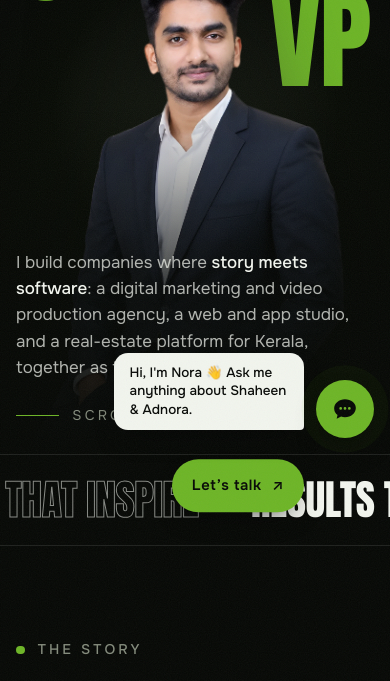
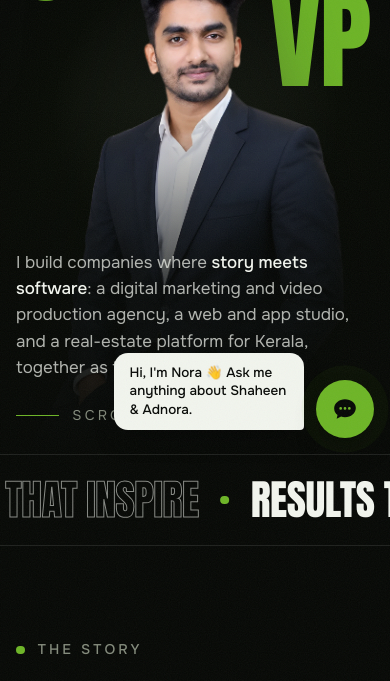
Before and after one commit to Shaheenvp/shaheen-portfolio, a plain HTML site: page index.html in a window 390 px wide. Shown: the part 390-1071 px from the top of the page. Drawn offline with nearby package versions, Linux system fonts and the light colour scheme.

Commit message:
Remove floating Let's talk button
Co-Authored-By: Claude Opus 5.5 <noreply@anthropic.com>

```diff
--- a/assets/nora.js
+++ b/assets/nora.js
@@ -315,8 +315,6 @@
 .nora-send:disabled{opacity:.4;cursor:default}
 .nora-send svg{width:20px;height:20px;fill:currentColor}
 .nora-foot{padding:0 12px 8px;text-align:center;font-size:11px;color:var(--n-muted);background:var(--n-bg)}
-/* make room for the page's own "Let's talk" button */
-body.has-nora .fab{right:calc(max(16px,env(safe-area-inset-right,0px)) + 70px)}
 @media (max-width:639px){
   .nora-panel{right:0;left:0;bottom:0;width:100%;height:100dvh;border-radius:0;border:0;transform-origin:bottom center}
   .nora-panel.open ~ .nora-launch,.nora-launch[aria-expanded="true"]{opacity:0;pointer-events:none}
--- a/index.html
+++ b/index.html
@@ -259,15 +259,10 @@ body::after{content:"";position:fixed;inset:-50%;z-index:95;pointer-events:none;
 .social a:hover::before{width:1.5rem;margin-right:.75rem}
 .copy{font-size:var(--fs-eyebrow);text-transform:uppercase;letter-spacing:.18em;color:var(--muted);line-height:1.6}
 @media (min-width:1024px){.copy{text-align:right}}
-.fab{position:fixed;right:max(16px,env(safe-area-inset-right,0px));bottom:max(16px,calc(env(safe-area-inset-bottom,0px) + 10px));z-index:40;
-  display:none;align-items:center;gap:.6rem;padding:.85rem 1.15rem;border-radius:999px;background:var(--accent);color:#060805;font-weight:600;font-size:.85rem;letter-spacing:.04em;
-  box-shadow:0 12px 26px -12px rgba(0,0,0,.7);transform:translateY(140%);transition:transform .5s var(--expo)}
-.fab.show{transform:none}
 
 /* phones */
 @media (max-width:639px){
   :root{--section:5.5rem}
-  .fab{display:inline-flex}
   .marquee{padding-block:1.4rem}
   .marquee__item{font-size:2.4rem}
   .marquee__item::after{margin-inline:1.25rem;width:.5rem;height:.5rem}
@@ -339,7 +334,6 @@ body::after{content:"";position:fixed;inset:-50%;z-index:95;pointer-events:none;
     <a href="https://www.instagram.com/adnora.in/" target="_blank" rel="noreferrer noopener">Instagram · @adnora.in ↗</a>
   </div>
 </div>
-<a class="fab" id="fab" href="#contact">Let’s talk <span aria-hidden="true">↗</span></a>
 
 <main style="position:relative;width:100%;overflow-x:hidden">
 
@@ -643,10 +637,6 @@ fitName(); addEventListener('resize', fitName)
 $$('[data-lines]').forEach(el => { splitLines(el); io.observe(el) })
 $$('.rise').forEach(el => { if (!el.closest('.hero')) io.observe(el) })
 $$('.panel.reveal, .feat__img').forEach(el => io.observe(el))
-const fab = $('#fab'); let pastHero = false, atContact = false
-const fabSync = () => fab.classList.toggle('show', pastHero && !atContact)
-new IntersectionObserver(([e]) => { pastHero = !e.isIntersecting; fabSync() }).observe($('#top'))
-new IntersectionObserver(([e]) => { atContact = e.isIntersecting; fabSync() }).observe($('#contact'))
 
 function heroSequence (base) {
   setTimeout(() => nameEl.classList.add('go'), base)
```
Also changed, not shown: shaheen-vp.html (+0 -10 lines).
